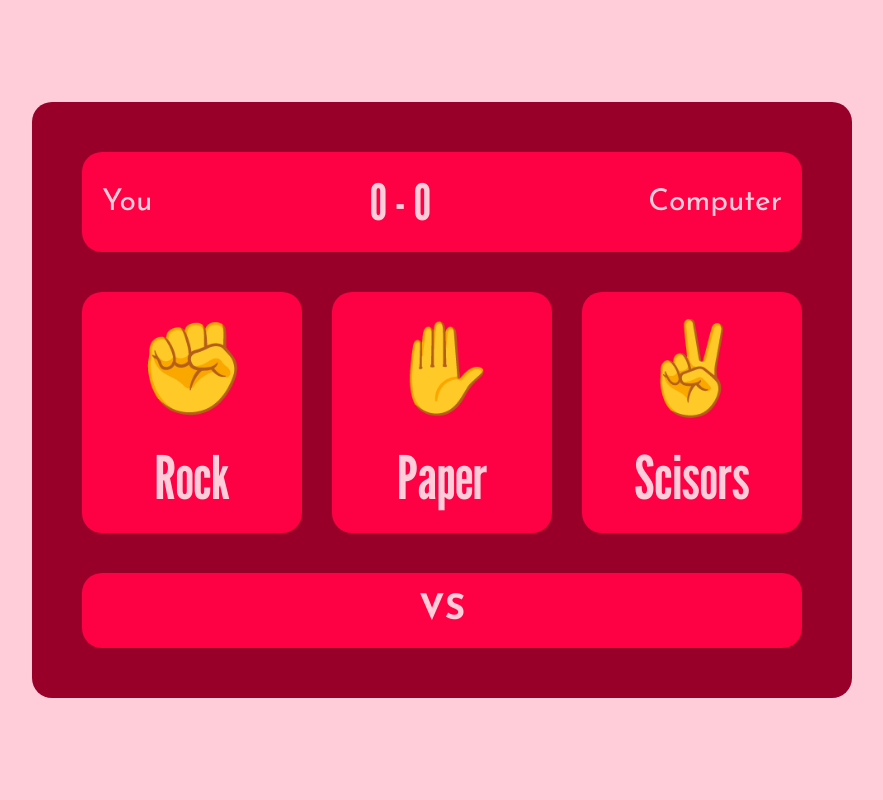
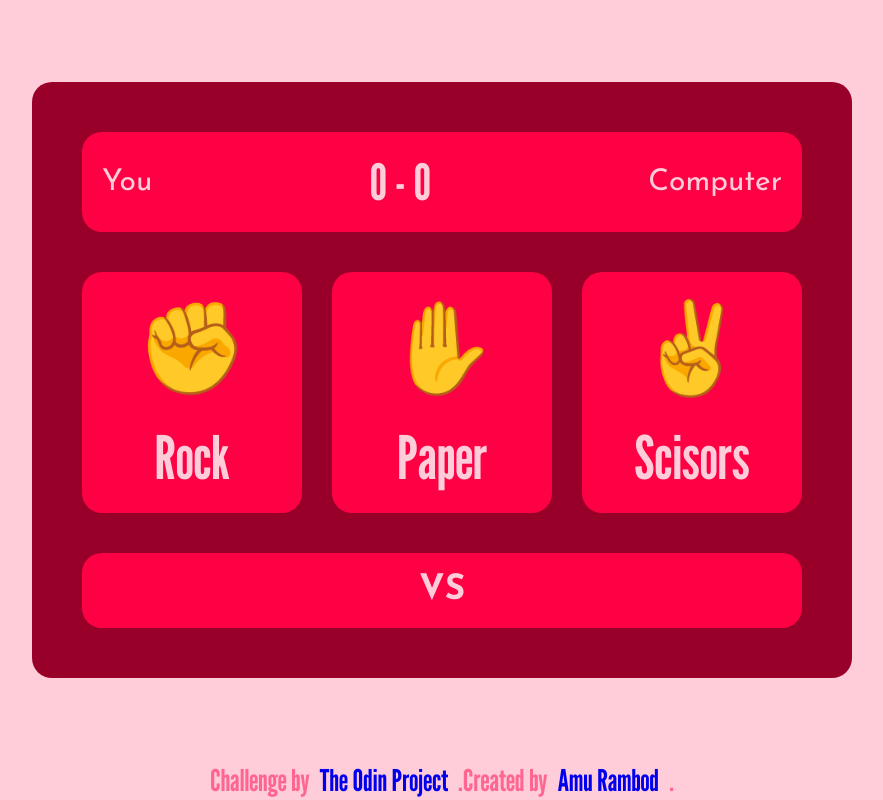
Before and after one commit to AmuRambod/Rock-Paper-Scisors, a plain HTML site: page index.html in a window 1280 px wide. Shown: the whole page, without its empty margins (198-1081 px from the left). Drawn offline with nearby package versions, Linux system fonts and the light colour scheme.

Commit message:
footer and "user-select" added

```diff
--- a/index.html
+++ b/index.html
@@ -15,6 +15,8 @@
     <title>Rock✊ Paper✋ Scisors✌</title>
 </head>
 <body>
+    <!-- real body -->
+    <div class="body">
         <!-- main container -->
         <div class="main-container">
 
@@ -45,9 +47,12 @@
             </div>
 
             <!-- outcome => you WIN - you LOSE - DRAW -->
-        <!-- <div class="outcome"></div> -->
-        <!-- this part will be added after a player move with JS -->
         </div>
+    </div>
+
+    <!-- footer -->
+    <footer>Challenge by <a href="https://www.theodinproject.com/" target="_blank"> The Odin Project</a> .Created by <a href="https://github.com/AmuRambod" target="_blank"> Amu Rambod</a>.</footer>
+
 </body>
 
 <!-- script.js -->
--- a/style.css
+++ b/style.css
@@ -6,12 +6,17 @@ body {
 }
 
 body {
+  display: grid;
+  grid-template: 95% 5% / 100%;
+  background-color: #ffccda;
+  color: #ffccda;
+  font-family: "League Gothic", sans-serif;
+}
+
+.body{
   display: flex;
   justify-content: center;
   align-items: center;
-  background-color: #ffccda;
-  color: #ffccda;
-  font-family: "League Gothic", sans-serif;
 }
 
 .main-container {
@@ -33,6 +38,7 @@ body {
   font-size: 30px;
   align-items: center;
   font-family: "Josefin Sans", sans-serif;
+  user-select: none;
 }
 
 .score {
@@ -59,6 +65,7 @@ body {
   width: 180px;
   transition: background-color 0.1s , transform 0.3s , box-Shadow 0.3s;
   cursor: pointer;
+  user-select: none;
 }
 
 .move-button:hover{
@@ -86,6 +93,7 @@ body {
   font-family: "Josefin Sans", sans-serif;
   font-size: 35px;
   font-weight: 700;
+  user-select: none;
 }
 
 #player-move,
@@ -99,4 +107,23 @@ body {
   padding: 20px;
   text-align: center;
   font-size: 40px;
+  user-select: none;
 }
+
+footer{
+  display: flex;
+  align-items: center;
+  justify-content: center;
+  color: #ff668f;
+  font-size: 30px;
+}
+
+footer a {
+  text-decoration: none;
+  margin:auto 10px;
+  transition: transform 0.3s;
+}
+
+footer a:hover{
+  transform: scale(1.2);
+}
```
Lines whose indentation alone changed are shown as unchanged.
